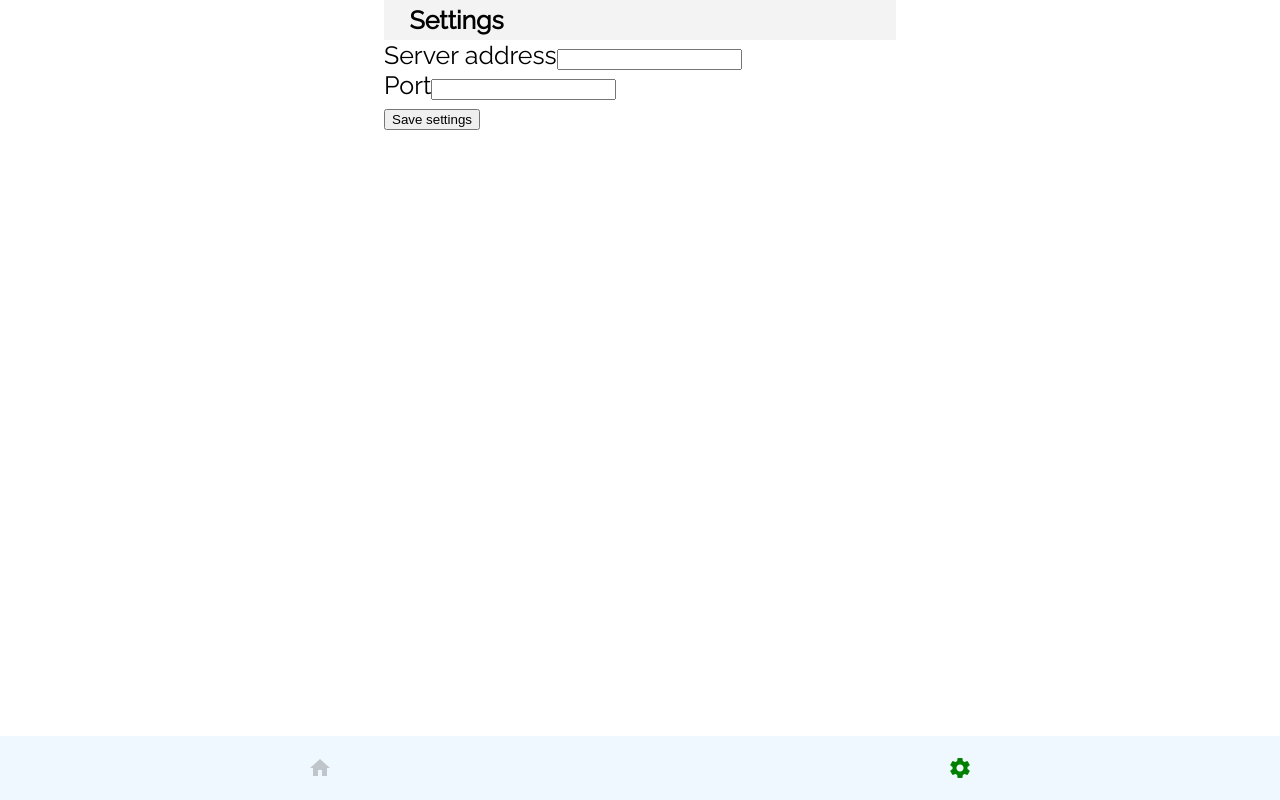
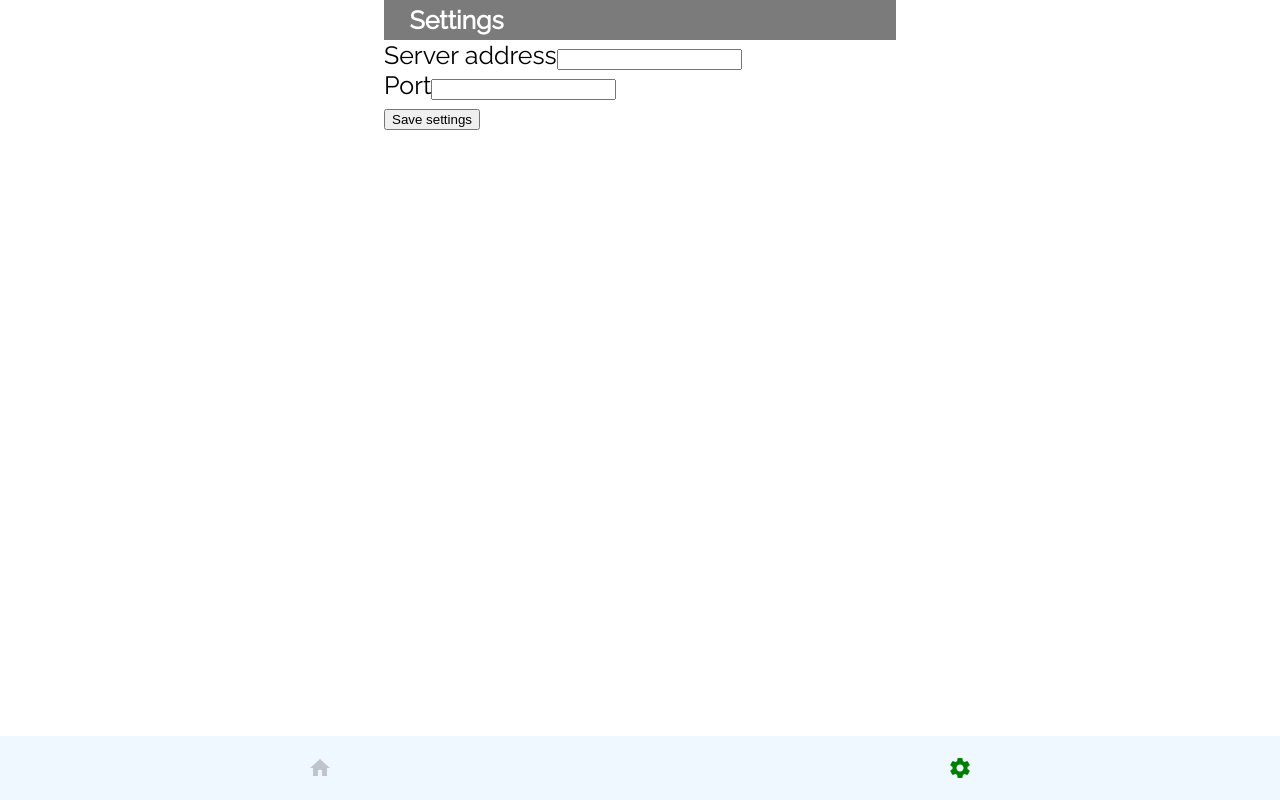
Before and after one commit to SeniEdit/domoticz-wrapper, an Angular app: page /settings in a window 1280 px wide. Built offline with nearby package versions, Linux system fonts and the light colour scheme.

Commit message:
redesign page title, fab

```diff
--- a/src/app/app.component.css
+++ b/src/app/app.component.css
@@ -58,7 +58,12 @@ i {
   margin: 5px 0 5px 10%;
 }
 
+.row.header.title {
+  background-color: #7b7b7b;
+}
+
 .row.header > h4 {
+  color: #FFF;
   margin: 1% 5%;
 }
 
@@ -72,6 +77,7 @@ i {
   height: 35px;
   background-color: green;
   border-radius: 50%;
+  box-shadow: 0px 2px 5px 0px #7f7c7c85;
 }
 
 .fab > a {
--- a/src/app/dashboard.component.html
+++ b/src/app/dashboard.component.html
@@ -1,7 +1,7 @@
 <div class="container">
   <div class="row">
     <div class="column">
-      <div class="row header">
+      <div class="row header title">
         <h4>Dashboard</h4>
       </div>
       <lights></lights>
--- a/src/app/settings.component.html
+++ b/src/app/settings.component.html
@@ -1,7 +1,7 @@
 <div class="container">
   <div class="row">
     <div class="column">
-      <div class="row header">
+      <div class="row header title">
         <h4>Settings</h4>
       </div>
       <label for="serverUrl">Server address</label>
```
